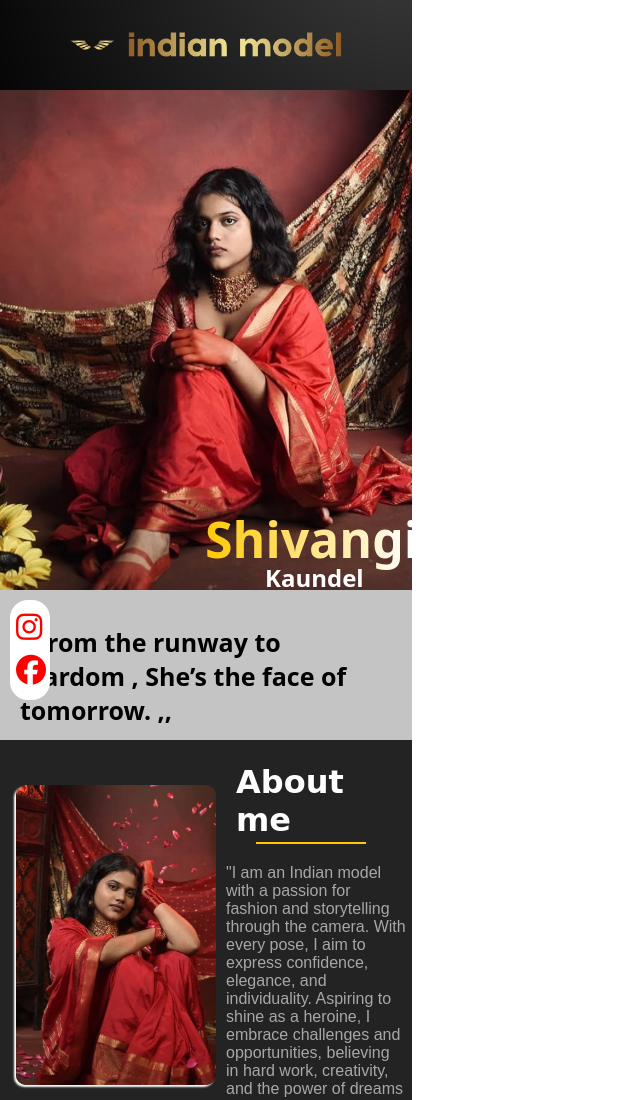
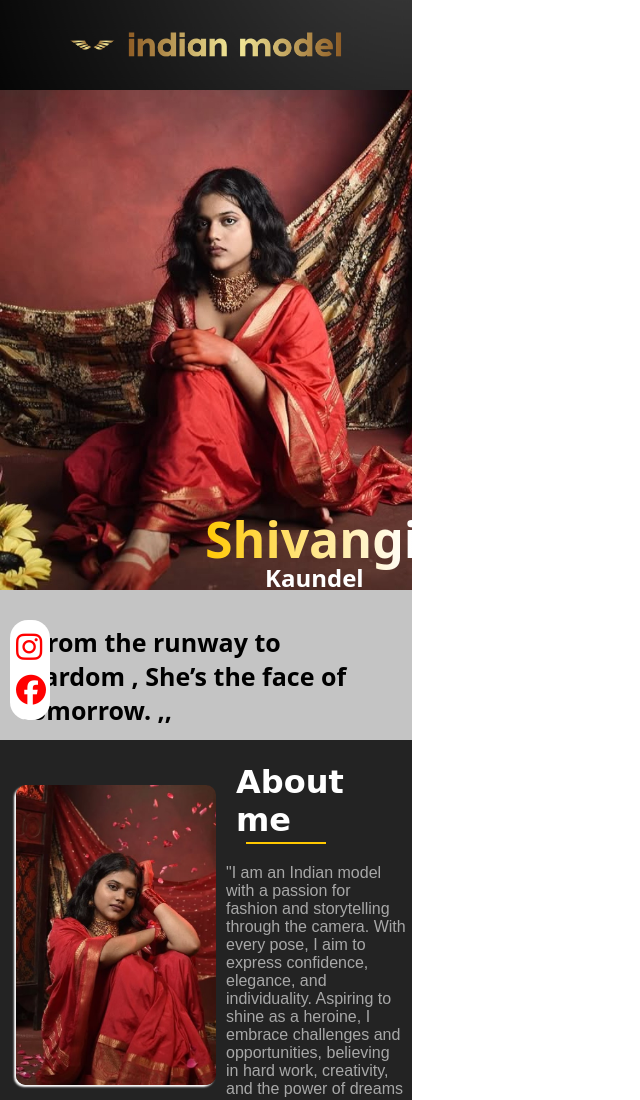
Before and after one commit to IndianModel-1/Shivangi_Kaundel01, a plain HTML site: page index.html in a window 1280 px wide. Shown: the top 1100 px of the page, without its empty margins (0-640 px from the left). Drawn offline with Linux system fonts and the light colour scheme.

Commit message:
Add files via upload

```diff
--- a/style.css
+++ b/style.css
@@ -128,10 +128,10 @@ nav img {
     font-family: cursive;
 }
 .about_line{
-    width: 110px;
+    width: 80px;
     height: 2px;
     background-color: #ffc801;
-    margin-left: 40px;
+    margin-left: 30px;
     margin-top: 3px;
     margin-bottom: 20px;
 }
@@ -155,7 +155,7 @@ nav img {
 }
 
 .line {
-    width: 80px;
+    width: 70px;
     height: 2px;
     background-color: #ffc801;
     margin-left: 28px;
@@ -178,7 +178,7 @@ nav img {
     font-family: cursive;
 }
 .hire_line{
-    width: 150px;
+    width: 100px;
     height: 2px;
     background-color: #ffc801;
     margin-left: 35px;
@@ -378,7 +378,7 @@ nav img {
     width: 40px;
     height: 100px;
     position: fixed;
-    top: 600px;
+    top: 620px;
     left: 10px;
     background-color: #ffffff;
     border-radius: 18px;
```
